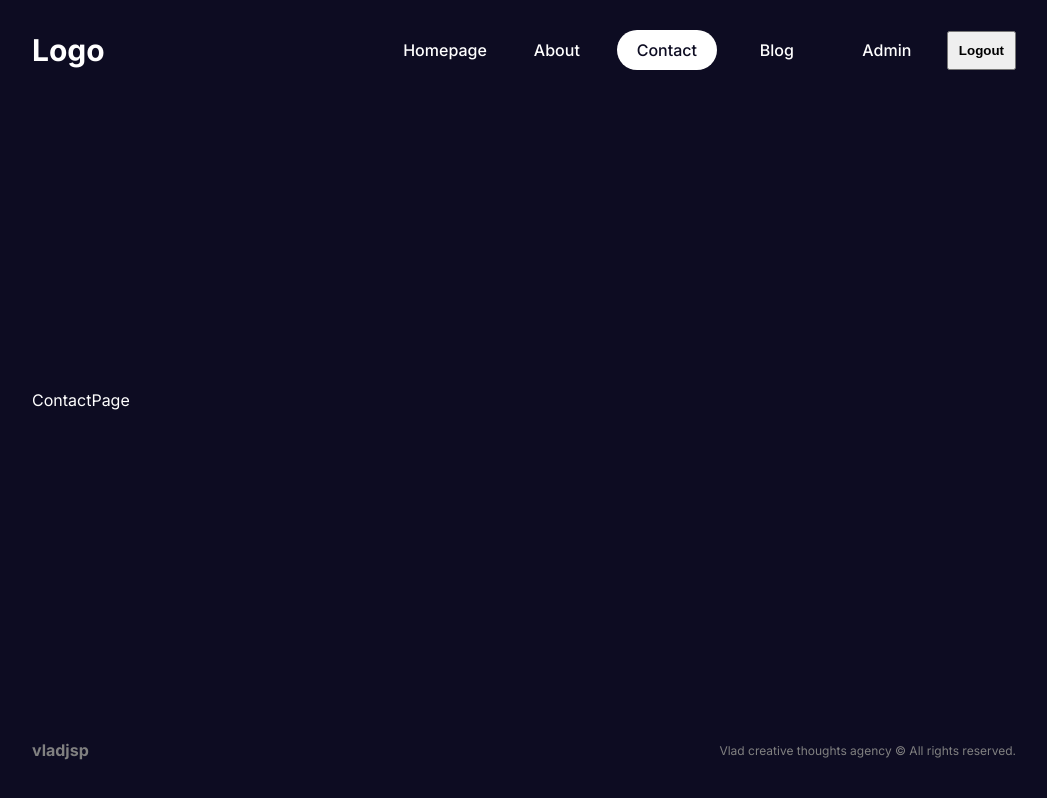
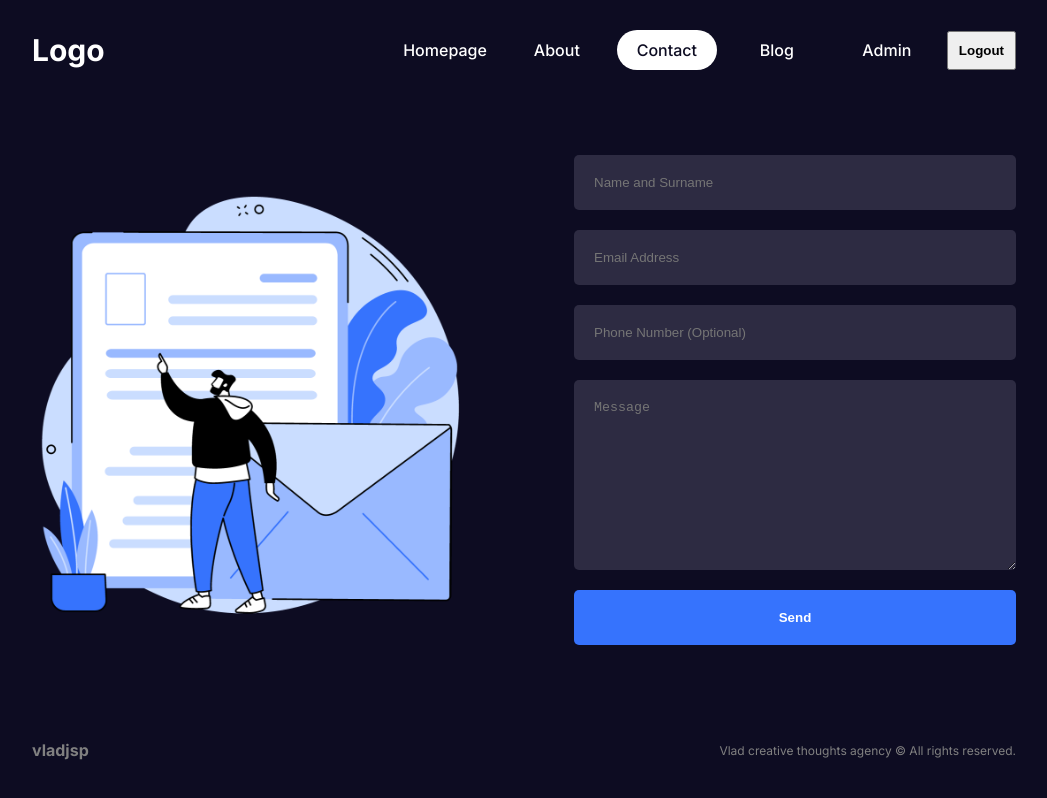
Before and after one commit to vladjsp/next14-blog, a Next.js app: page /contact in a window 1280 px wide. Shown: the whole page, without its empty margins (116-1163 px from the left). Built offline with nearby package versions, Linux system fonts and the light colour scheme.

Commit message:
+ contact page design

```diff
--- /dev/null
+++ b/src/app/contact/contact.module.css
@@ -0,0 +1,51 @@
+.container {
+  display: flex;
+  align-items: center;
+  gap: 100px;
+}
+
+.imgContainer {
+  flex: 1;
+  height: 500px;
+  position: relative;
+}
+
+.img {
+  object-fit: contain;
+}
+
+.formContainer {
+  flex: 1;
+}
+
+.form {
+  display: flex;
+  flex-direction: column;
+  gap: 20px;
+}
+
+.form input,
+.form textarea {
+  padding: 20px;
+  border-radius: 5px;
+  border: none;
+  outline: none;
+  background-color: var(--bgSoft);
+  color: var(--text);
+}
+
+.form button {
+  padding: 20px;
+  background-color: var(--btn);
+  color: var(--text);
+  font-weight: bold;
+  border: none;
+  border-radius: 5px;
+  cursor: pointer;
+}
+
+@media (max-width: 768px) {
+  .container {
+    flex-direction: column;
+  }
+}
--- a/src/app/contact/page.jsx
+++ b/src/app/contact/page.jsx
@@ -1,5 +1,34 @@
+import Image from 'next/image';
+import styles from './contact.module.css';
+
+export const metadata = {
+  title: 'Contact Page',
+  description: 'Contact description',
+};
+
 const ContactPage = () => {
-  return <div>ContactPage</div>;
+  return (
+    <div className={styles.container}>
+      <div className={styles.imgContainer}>
+        <Image src='/contact.png' alt='contact' fill className={styles.img} />
+      </div>
+      <div className={styles.formContainer}>
+        <form action='' className={styles.form}>
+          <input type='text' placeholder='Name and Surname' />
+          <input type='email' placeholder='Email Address' />
+          <input type='tel' placeholder='Phone Number (Optional)' />
+          <textarea
+            name=''
+            id=''
+            cols='30'
+            rows='10'
+            placeholder='Message'
+          ></textarea>
+          <button>Send</button>
+        </form>
+      </div>
+    </div>
+  );
 };
 
 export default ContactPage;
```
